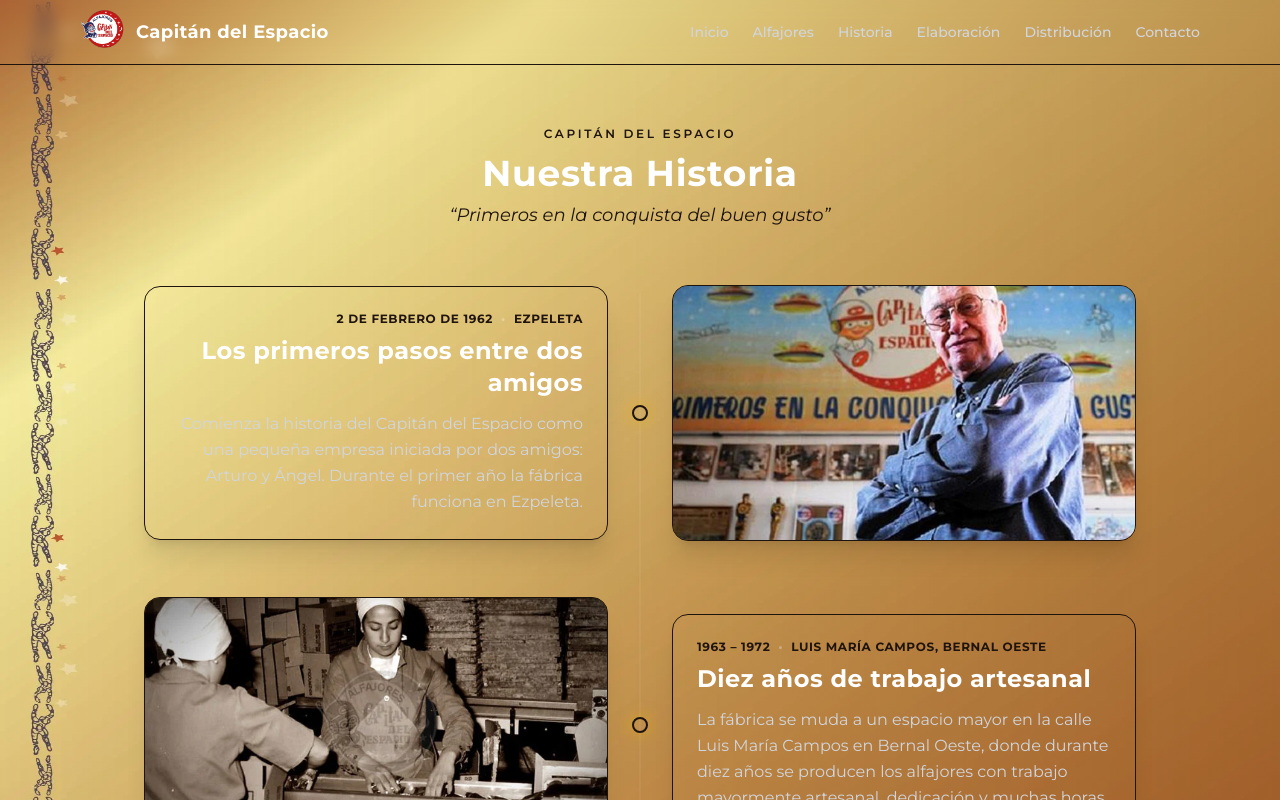
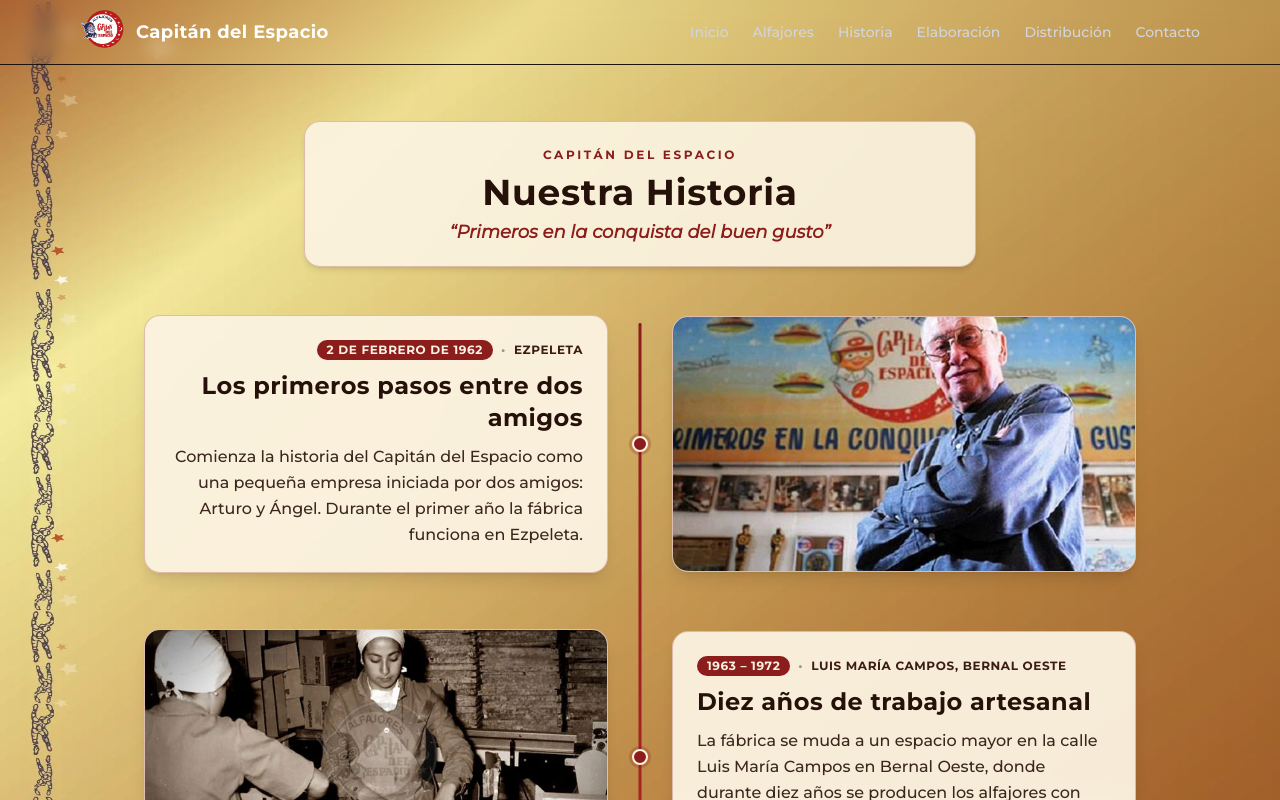
Before and after one commit to oestacksolutions/CapitanDelEspacio, a React (Vite) app: page /historia in a window 1280 px wide. Shown: the top 800 px of the page. Built offline with nearby package versions, Linux system fonts and the light colour scheme.

Commit message:
proyecto realizado

```diff
--- a/src/components/history/HistoryTimeline.jsx
+++ b/src/components/history/HistoryTimeline.jsx
@@ -8,11 +8,11 @@ export default function HistoryTimeline({ showHeader = true, headingTag = 'h2' }
 
   const { scrollYProgress } = useScroll({
     target: containerRef,
-    offset: ['start 75%', 'end 65%'],
+    offset: ['start 78%', 'end 68%'],
   });
 
   const scaleY = useSpring(scrollYProgress, {
-    stiffness: 140,
+    stiffness: 150,
     damping: 26,
     restDelta: 0.001,
   });
@@ -20,34 +20,34 @@ export default function HistoryTimeline({ showHeader = true, headingTag = 'h2' }
   return (
     <div ref={containerRef} className="relative">
       {showHeader && (
-        <div className="text-center max-w-2xl mx-auto mb-14">
-          <span className="text-xs uppercase tracking-[0.22em] text-Capitán-gold font-semibold">
+        <div className="text-center max-w-2xl mx-auto mb-12 rounded-2xl bg-[#fbf3e1]/92 backdrop-blur-md border border-[#8b1d1d]/25 px-6 py-5 shadow-md">
+          <span className="text-xs uppercase tracking-[0.22em] text-[#8b1d1d] font-bold">
             {COMPANY_INFO.companyName}
           </span>
-          <Heading className="font-display text-3xl sm:text-4xl font-bold text-white mt-2">
+          <Heading className="font-display text-3xl sm:text-4xl font-bold text-[#26110a] mt-1.5">
             Nuestra Historia
           </Heading>
-          <p className="text-Capitán-gold italic mt-2 text-base sm:text-lg">
+          <p className="text-[#8b1d1d] font-semibold italic mt-1.5 text-base sm:text-lg">
             “{COMPANY_INFO.slogan}”
           </p>
         </div>
       )}
 
       <div className="relative max-w-5xl mx-auto">
-        {/* Guía base tenue */}
+        {/* Guía base visible sobre fondo claro/difuminado */}
         <div
           aria-hidden="true"
-          className="absolute left-4 md:left-1/2 top-2 bottom-2 w-px -translate-x-1/2 bg-white/10"
+          className="absolute left-4 md:left-1/2 top-2 bottom-2 w-[2px] -translate-x-1/2 bg-[#26110a]/15"
         />
 
-        {/* Guía dorada que se va dibujando con el scroll */}
+        {/* Guía que se va dibujando con el scroll */}
         <motion.div
           aria-hidden="true"
           style={{ scaleY, transformOrigin: 'top' }}
-          className="absolute left-4 md:left-1/2 top-2 bottom-2 w-[2px] -translate-x-1/2 bg-gradient-to-b from-Capitán-gold via-Capitán-gold-light to-Capitán-red"
+          className="absolute left-4 md:left-1/2 top-2 bottom-2 w-[3px] -translate-x-1/2 rounded-full bg-gradient-to-b from-[#8b1d1d] via-[#a82424] to-[#26110a]"
         />
 
-        <div className="space-y-14">
+        <div className="space-y-12 md:space-y-14">
           {HISTORY_MILESTONES.map((milestone, index) => {
             // Par (0, 2): Tarjeta izquierda + Foto derecha
             // Impar (1, 3): Foto izquierda + Tarjeta derecha
@@ -55,32 +55,34 @@ export default function HistoryTimeline({ showHeader = true, headingTag = 'h2' }
 
             const cardBlock = (
               <div
-                className={`group rounded-2xl bg-Capitán-dark/90 border border-Capitán-gold/25 hover:border-Capitán-gold/60 p-6 shadow-xl transition-colors h-full flex flex-col justify-center ${
+                className={`group rounded-2xl bg-[#fbf3e1]/95 backdrop-blur-md border border-[#8b1d1d]/25 hover:border-[#8b1d1d]/60 p-5 sm:p-6 shadow-lg transition-all h-full flex flex-col justify-center ${
                   isEven ? 'md:text-right' : 'md:text-left'
                 }`}
               >
                 <div
-                  className={`flex flex-wrap items-center gap-2 text-xs uppercase tracking-wider font-bold text-Capitán-gold ${
+                  className={`flex flex-wrap items-center gap-2 text-xs uppercase tracking-wider font-bold text-[#8b1d1d] ${
                     isEven ? 'md:justify-end' : 'md:justify-start'
                   }`}
                 >
-                  <span>{milestone.year}</span>
-                  <span className="text-white/30">•</span>
-                  <span className="text-Capitán-gold-light/90">{milestone.location}</span>
+                  <span className="px-2.5 py-0.5 rounded-full bg-[#8b1d1d] text-[#fbf3e1]">
+                    {milestone.year}
+                  </span>
+                  <span className="text-[#26110a]/40">•</span>
+                  <span className="text-[#3b1c12] font-bold">{milestone.location}</span>
                 </div>
 
-                <h3 className="font-display text-xl sm:text-2xl font-bold text-white mt-2 group-hover:text-Capitán-gold-light transition-colors">
+                <h3 className="font-display text-xl sm:text-2xl font-bold text-[#26110a] mt-2.5 group-hover:text-[#8b1d1d] transition-colors">
                   {milestone.title}
                 </h3>
 
-                <p className="text-sm sm:text-base text-gray-300 mt-3 leading-relaxed">
+                <p className="text-sm sm:text-base text-[#26110a]/90 font-medium mt-2.5 leading-relaxed">
                   {milestone.description}
                 </p>
               </div>
             );
 
             const mediaBlock = milestone.image ? (
-              <div className="group overflow-hidden rounded-2xl border border-Capitán-gold/25 hover:border-Capitán-gold/60 bg-black/50 shadow-xl transition-colors h-56 sm:h-64">
+              <div className="group overflow-hidden rounded-2xl border border-[#8b1d1d]/25 hover:border-[#8b1d1d]/60 bg-[#fbf3e1] shadow-lg transition-all h-56 sm:h-64">
                 <img
                   src={milestone.image}
                   alt={milestone.imageAlt || `${milestone.title} — ${milestone.location}`}
@@ -89,38 +91,43 @@ export default function HistoryTimeline({ showHeader = true, headingTag = 'h2' }
                 />
               </div>
             ) : (
-              <div className="rounded-2xl border border-dashed border-Capitán-gold/20 bg-Capitán-dark/40 h-56 sm:h-64 flex flex-col items-center justify-center p-6 text-center">
-                <span className="text-xs uppercase tracking-[0.2em] text-Capitán-gold/70 font-semibold">
+              <div className="rounded-2xl border border-dashed border-[#8b1d1d]/35 bg-[#fbf3e1]/90 backdrop-blur-md h-56 sm:h-64 flex flex-col items-center justify-center p-6 text-center shadow-md">
+                <span className="text-xs uppercase tracking-[0.2em] text-[#8b1d1d] font-bold">
                   Archivo Histórico
                 </span>
-                <span className="font-display text-lg text-white/75 mt-1">
+                <span className="font-display text-lg font-bold text-[#26110a] mt-1">
                   {milestone.location}
                 </span>
-                <span className="text-xs text-gray-500 mt-1">{milestone.year}</span>
+                <span className="text-xs font-semibold text-[#3b1c12] mt-1">{milestone.year}</span>
               </div>
             );
 
             return (
               <motion.article
                 key={milestone.year}
-                initial={{ opacity: 0, y: 32 }}
-                whileInView={{ opacity: 1, y: 0 }}
+                initial={{ opacity: 0, y: 26, scale: 0.98 }}
+                whileInView={{ opacity: 1, y: 0, scale: 1 }}
                 viewport={{ once: true, amount: 'some' }}
-                transition={{ duration: 0.55, ease: [0.22, 1, 0.36, 1] }}
-                className="relative pl-12 md:pl-0"
+                transition={{
+                  duration: 0.45,
+                  delay: Math.min(index * 0.06, 0.24),
+                  ease: [0.22, 1, 0.36, 1],
+                }}
+                whileHover={{ y: -2 }}
+                className="relative pl-11 md:pl-0"
               >
                 {/* Nodo central sobre la línea */}
                 <motion.span
-                  initial={{ scale: 0.4, opacity: 0 }}
+                  initial={{ scale: 0.3, opacity: 0 }}
                   whileInView={{ scale: 1, opacity: 1 }}
                   viewport={{ once: true, amount: 'some' }}
-                  transition={{ duration: 0.35, delay: 0.1 }}
+                  transition={{ duration: 0.35, delay: 0.08 }}
                   aria-hidden="true"
-                  className="absolute left-4 md:left-1/2 top-8 md:top-1/2 -translate-x-1/2 md:-translate-y-1/2 w-4 h-4 rounded-full bg-Capitán-red border-2 border-Capitán-gold shadow-[0_0_16px_rgba(234,179,8,0.65)] z-10"
+                  className="absolute left-4 md:left-1/2 top-8 md:top-1/2 -translate-x-1/2 md:-translate-y-1/2 w-4 h-4 rounded-full bg-[#8b1d1d] border-2 border-[#fbf3e1] shadow-[0_0_0_3px_rgba(139,29,29,0.25)] z-10"
                 />
 
                 {/* Grid de 2 columnas simétricas en desktop, apilado en mobile */}
-                <div className="grid grid-cols-1 md:grid-cols-2 gap-6 md:gap-16 items-center">
+                <div className="grid grid-cols-1 md:grid-cols-2 gap-5 md:gap-16 items-center">
                   {isEven ? (
                     <>
                       <div>{cardBlock}</div>
--- a/src/layouts/MainLayout.jsx
+++ b/src/layouts/MainLayout.jsx
@@ -5,7 +5,16 @@ import MobileBottomNav from '../components/common/MobileBottomNav';
 
 export default function MainLayout() {
   return (
-    <div className="min-h-screen flex flex-col Capitán-heritage-bg text-[#1f140d] font-sans">
+    <div className="relative min-h-screen flex flex-col text-[#1f140d] font-sans overflow-x-clip">
+      {/* Capa de fondo con difuminación suave */}
+      <div
+        aria-hidden="true"
+        className="pointer-events-none fixed inset-0 -z-10 overflow-hidden"
+      >
+        <div className="capitan-heritage-bg absolute inset-0 scale-105 blur-[3px]" />
+        <div className="absolute inset-0 bg-[#fbf3e1]/25" />
+      </div>
+
       <Navbar />
       <main className="flex-1 pb-24 md:pb-0">
         <Outlet />
--- a/src/pages/HistoryPage.jsx
+++ b/src/pages/HistoryPage.jsx
@@ -3,13 +3,13 @@ import HistoryTimeline from '../components/history/HistoryTimeline';
 
 export default function HistoryPage() {
   return (
-    <section className="py-14 px-4 max-w-5xl mx-auto bg-transparent">
+    <section className="py-12 sm:py-14 px-4 max-w-5xl mx-auto bg-transparent">
       <HistoryTimeline showHeader={true} headingTag="h1" />
 
-      <div className="mt-14 text-center">
+      <div className="mt-12 sm:mt-14 text-center">
         <Link
           to="/elaboracion"
-          className="inline-flex items-center gap-2 px-6 py-3 rounded-xl bg-Capitán-red hover:bg-Capitán-red-dark text-white font-semibold text-sm border border-Capitán-gold/40 shadow-lg transition"
+          className="inline-flex items-center gap-2 px-6 py-3 rounded-xl bg-[#8b1d1d] hover:bg-[#6e1414] text-[#fbf3e1] font-semibold text-sm border border-[#26110a]/20 shadow-lg transition"
         >
           Conocer el proceso de elaboración →
         </Link>
```
